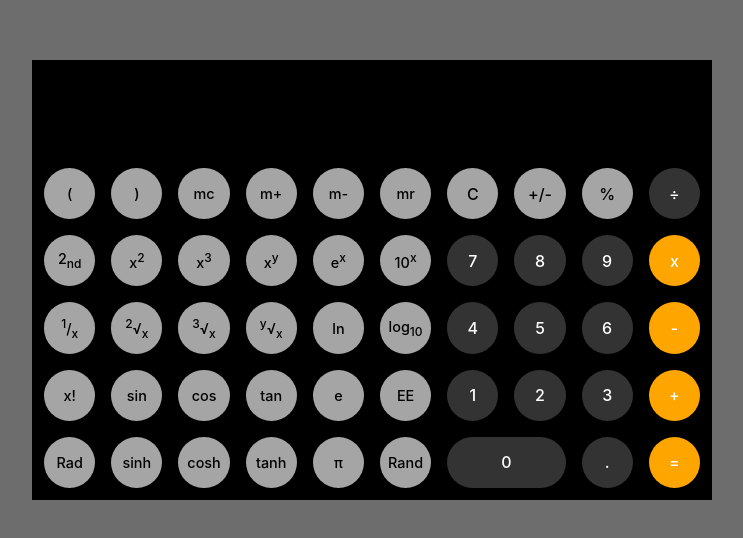
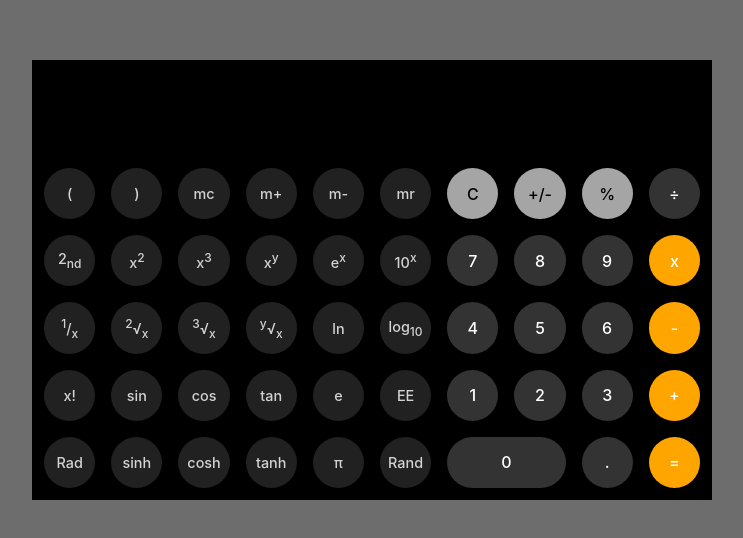
Before and after one commit to ambarbs/react-calculator, a React (Create React App) app: page / in a window 1280 px wide. Shown: the part 120-658 px from the top of the page, without its empty margins (268-1011 px from the left). Built offline with nearby package versions, Linux system fonts and the light colour scheme.

Commit message:
added history state

```diff
--- a/src/components/calculator/Calculator.js
+++ b/src/components/calculator/Calculator.js
@@ -1,37 +1,48 @@
-import React, {useState} from "react";
+import React, { useState } from 'react';
 import {
   CalculatorWrapper,
-    DisplayLabel, Grid,
+  DisplayLabel, Grid, Icon,
   KeyPadWrapper,
   KeyWrapperStandard, KeyWrapperStandardScientific,
-} from "./Calculator.styles";
-import {keys, numberWithCommas, operatorMap, scientificKeys} from "./utils";
-
+} from './Calculator.styles';
+import {
+  isCharADigit,
+  keys, numberWithCommas, operatorMap, replaceAll, scientificKeys,
+} from './utils';
+import historyImg from '../../assets/history.svg';
 
 const Calculator = () => {
-    const [displayText, setDisplayText] = useState("");
-    const [operator, setOperator] = useState('');
-    const [operand1, setOperand1] = useState('');
-    const [operand2, setOperand2] = useState('');
-    console.log("displayText ", displayText);
+  const [displayText, setDisplayText] = useState('');
+  const [items, setItems] = useState(['']);
+  const [history, setHistory] = useState([]);
+
 
   const handleClick = (e) => {
     const value = e.target.innerText;
+    const lastItem = items.slice(-1)[0];
+    let lastChar = lastItem.slice(-1);
+
     switch (value) {
       case '+':
       case '-':
       case 'x':
       case '÷':
       case '%':
-                setOperator(operatorMap[value]);
+        if( !['+', '-', 'x', '÷'].some( sign => lastChar === sign)){
+          setItems([...items, value]);
+          setDisplayText(`${items.join('')}${value}`);
+        }
         break;
-            case '=':
-                // eslint-disable-next-line no-eval
-                let val = Number(eval(`${operand1} ${operator} ${operand2}`));
-                val = val % 1 === 0 ? val : parseFloat(val.toFixed(8));
-                setDisplayText(numberWithCommas(val));
-                setOperator('');
+      case '=': {
+        let evalExpression =  replaceAll(displayText, 'x', '*');
+         evalExpression =  replaceAll(evalExpression, '÷', '/');
+        const result = eval(evalExpression).toString();
+        setDisplayText(result);
+        setItems([result]);
+        setHistory([...history, evalExpression]);
+        console.log('history = ', history);
         break;
+      }
       case '0':
       case '1':
       case '2':
@@ -42,28 +53,37 @@ const Calculator = () => {
       case '7':
       case '8':
       case '9':
+        if(isCharADigit(lastChar) || lastChar === '.'){
+          items.pop();
+          let spreadElements = [...items, `${lastItem}${value}`];
+          setDisplayText(spreadElements.join(''));
+          setItems([...spreadElements]);
+        } else {
+          setItems([...items, value])
+          setDisplayText(`${items.join('')}${value}`);
+
+        }
+        break;
       case '.':
-                if (value === '.' && displayText.includes('.')) return;
-                if (operator === '') {
-                    let s1 = `${operand1}${value}`;
-                    setOperand1(s1);
-                    setDisplayText(numberWithCommas(s1));
-                } else {
-                    let s2 = `${operand2}${value}`;
-                    setOperand2(s2);
-                    setDisplayText(numberWithCommas(s2));
+        if(!isNaN(lastItem) && !lastItem.includes('.')){
+          items.pop()
+          const spreadElements = [...items, `${lastItem}.`];
+          setItems(spreadElements);
+          setDisplayText(spreadElements.join(''));
+        } else if(['+', '-', 'x', '÷'].some( sign => lastChar === sign)) {
+          const updatedItems = [...items, '0.'];
+          setItems(updatedItems);
+          setDisplayText(updatedItems.join(''));
         }
         break;
       case 'C':
-                setOperator('');
-                setOperand1('');
-                setOperand2('');
         setDisplayText('');
+        setItems(['']);
         break;
       default:
         break;
     }
-    }
+  };
 
   const getFontSize = (text) => {
     switch (true) {
@@ -74,16 +94,20 @@ const Calculator = () => {
       default:
         return '2rem';
     }
-    }
+  };
 
   return (
     <CalculatorWrapper>
       <DisplayLabel
         fontSize={getFontSize(displayText)}
-            >{displayText}</DisplayLabel>
+      >
+        {displayText}
+      </DisplayLabel>
+
+      {/*<Icon src={historyImg} alt="history" />*/}
       <Grid>
         <KeyPadWrapper rows={6} scientific>
-                    {scientificKeys.map(key => (
+          {scientificKeys.map((key) => (
             <KeyWrapperStandardScientific
                             // super={!!key.super || !!key.sub}
               key={key.value}
@@ -93,18 +117,20 @@ const Calculator = () => {
                 handleClick(e);
               }}
             >
-                            {!!key.super || !!key.sub ? <div>
-                                {key.super && key.superPosition === 'before' &&<sup>{key.super}</sup>}
+              {!!key.super || !!key.sub ? (
+                <div>
+                  {key.super && key.superPosition === 'before' && <sup>{key.super}</sup>}
                   {key.value}
-                                {key.super && key.superPosition === 'after' &&<sup>{key.super}</sup>}
+                  {key.super && key.superPosition === 'after' && <sup>{key.super}</sup>}
                   {key.sub && <sub>{key.sub}</sub>}
-                            </div>:<div>{key.value}</div>}
+                </div>
+              ) : <div>{key.value}</div>}
 
             </KeyWrapperStandardScientific>
           ))}
         </KeyPadWrapper>
         <KeyPadWrapper rows={4}>
-                    {keys.map(key => (
+          {keys.map((key) => (
             <KeyWrapperStandard
               key={key.value}
               bgColor={key.bgColor}
--- a/src/components/calculator/utils.js
+++ b/src/components/calculator/utils.js
@@ -1,140 +1,173 @@
 export const keys = [
   {
-    value: "C",
-    bgColor: "#A5A5A5",
-    color: "black",
+    value: 'C',
+    bgColor: '#A5A5A5',
+    color: 'black',
   },
   {
-    value: "+/-",
-    bgColor: "#A5A5A5",
-    color: "black",
+    value: '+/-',
+    bgColor: '#A5A5A5',
+    color: 'black',
   },
   {
-    value: "%",
-    bgColor: "#A5A5A5",
-    color: "black",
+    value: '%',
+    bgColor: '#A5A5A5',
+    color: 'black',
   },
   {
-    value: "÷",
-    bgColor: "#333333",
-    color: "white",
+    value: '÷',
+    bgColor: '#333333',
+    color: 'white',
   },
   {
-    value: "7",
-    bgColor: "#333333",
-    color: "white",
+    value: '7',
+    bgColor: '#333333',
+    color: 'white',
   },
   {
-    value: "8",
-    bgColor: "#333333",
-    color: "white",
+    value: '8',
+    bgColor: '#333333',
+    color: 'white',
   },
   {
-    value: "9",
-    bgColor: "#333333",
-    color: "white",
+    value: '9',
+    bgColor: '#333333',
+    color: 'white',
   },
   {
-    value: "x",
-    bgColor: "orange",
-    color: "white",
+    value: 'x',
+    bgColor: 'orange',
+    color: 'white',
   },
   {
-    value: "4",
-    bgColor: "#333333",
-    color: "white",
+    value: '4',
+    bgColor: '#333333',
+    color: 'white',
   },
   {
-    value: "5",
-    bgColor: "#333333",
-    color: "white",
+    value: '5',
+    bgColor: '#333333',
+    color: 'white',
   },
   {
-    value: "6",
-    bgColor: "#333333",
-    color: "white",
+    value: '6',
+    bgColor: '#333333',
+    color: 'white',
   },
   {
-    value: "-",
-    bgColor: "orange",
-    color: "white",
+    value: '-',
+    bgColor: 'orange',
+    color: 'white',
   },
   {
-    value: "1",
-    bgColor: "#333333",
-    color: "white",
+    value: '1',
+    bgColor: '#333333',
+    color: 'white',
   },
   {
-    value: "2",
-    bgColor: "#333333",
-    color: "white",
+    value: '2',
+    bgColor: '#333333',
+    color: 'white',
   },
   {
-    value: "3",
-    bgColor: "#333333",
-    color: "white",
+    value: '3',
+    bgColor: '#333333',
+    color: 'white',
   },
   {
-    value: "+",
-    bgColor: "orange",
-    color: "white",
+    value: '+',
+    bgColor: 'orange',
+    color: 'white',
   },
   {
-    value: "0",
-    bgColor: "#333333",
-    color: "white",
+    value: '0',
+    bgColor: '#333333',
+    color: 'white',
   },
   {
-    value: ".",
-    bgColor: "#333333",
-    color: "white",
+    value: '.',
+    bgColor: '#333333',
+    color: 'white',
   },
   {
-    value: "=",
-    bgColor: "orange",
-    color: "white",
+    value: '=',
+    bgColor: 'orange',
+    color: 'white',
   },
 ];
 
 export const scientificKeys = [
-  { value: "(", bgColor: "#A5A5A5", color: "black" },
-  { value: ")", bgColor: "#A5A5A5", color: "black" },
-  { value: "mc", bgColor: "#A5A5A5", color: "black" },
-  { value: "m+", bgColor: "#A5A5A5", color: "black" },
-  { value: "m-", bgColor: "#A5A5A5", color: "black" },
-  { value: "mr", bgColor: "#A5A5A5", color: "black" },
-  { value: "2", sub: 'nd', bgColor: "#A5A5A5", color: "black" },
-  { value: "x", super: '2', superPosition: 'after',  bgColor: "#A5A5A5", color: "black" },
-  { value: "x", super: '3',  superPosition: 'after', bgColor: "#A5A5A5", color: "black" },
-  { value: "x", super: 'y',  superPosition: 'after', bgColor: "#A5A5A5", color: "black" },
-  { value: "e", super: 'x',  superPosition: 'after', bgColor: "#A5A5A5", color: "black" },
-  { value: "10", super: 'x',  superPosition: 'after', bgColor: "#A5A5A5", color: "black" },
-  { value: "/", super: '1',  superPosition: 'before', sub:'x', bgColor: "#A5A5A5", color: "black" },
-  { value: "\u221A", super: '2',  superPosition: 'before', sub:'x', bgColor: "#A5A5A5", color: "black" },
-  { value: "\u221A", super: '3',  superPosition: 'before', sub:'x', bgColor: "#A5A5A5", color: "black" },
-  { value: "\u221A", super: 'y', superPosition: 'before', sub:'x',bgColor: "#A5A5A5", color: "black" },
-  { value: "ln", bgColor: "#A5A5A5", color: "black" },
-  { value: "log", sub: '10', bgColor: "#A5A5A5", color: "black" },
-  { value: "x!", bgColor: "#A5A5A5", color: "black" },
-  { value: "sin", bgColor: "#A5A5A5", color: "black" },
-  { value: "cos", bgColor: "#A5A5A5", color: "black" },
-  { value: "tan", bgColor: "#A5A5A5", color: "black" },
-  { value: "e", bgColor: "#A5A5A5", color: "black" },
-  { value: "EE", bgColor: "#A5A5A5", color: "black" },
-  { value: "Rad", bgColor: "#A5A5A5", color: "black" },
-  { value: "sinh", bgColor: "#A5A5A5", color: "black" },
-  { value: "cosh", bgColor: "#A5A5A5", color: "black" },
-  { value: "tanh", bgColor: "#A5A5A5", color: "black" },
-  { value: "\u03C0", bgColor: "#A5A5A5", color: "black" },
-  { value: "Rand", bgColor: "#A5A5A5", color: "black" },
+  { value: '(', bgColor: '#212121', color: 'lightgrey' },
+  { value: ')', bgColor: '#212121', color: 'lightgrey' },
+  { value: 'mc', bgColor: '#212121', color: 'lightgrey' },
+  { value: 'm+', bgColor: '#212121', color: 'lightgrey' },
+  { value: 'm-', bgColor: '#212121', color: 'lightgrey' },
+  { value: 'mr', bgColor: '#212121', color: 'lightgrey' },
+  {
+    value: '2', sub: 'nd', bgColor: '#212121', color: 'lightgrey',
+  },
+  {
+    value: 'x', super: '2', superPosition: 'after', bgColor: '#212121', color: 'lightgrey',
+  },
+  {
+    value: 'x', super: '3', superPosition: 'after', bgColor: '#212121', color: 'lightgrey',
+  },
+  {
+    value: 'x', super: 'y', superPosition: 'after', bgColor: '#212121', color: 'lightgrey',
+  },
+  {
+    value: 'e', super: 'x', superPosition: 'after', bgColor: '#212121', color: 'lightgrey',
+  },
+  {
+    value: '10', super: 'x', superPosition: 'after', bgColor: '#212121', color: 'lightgrey',
+  },
+  {
+    value: '/', super: '1', superPosition: 'before', sub: 'x', bgColor: '#212121', color: 'lightgrey',
+  },
+  {
+    value: '\u221A', super: '2', superPosition: 'before', sub: 'x', bgColor: '#212121', color: 'lightgrey',
+  },
+  {
+    value: '\u221A', super: '3', superPosition: 'before', sub: 'x', bgColor: '#212121', color: 'lightgrey',
+  },
+  {
+    value: '\u221A', super: 'y', superPosition: 'before', sub: 'x', bgColor: '#212121', color: 'lightgrey',
+  },
+  { value: 'ln', bgColor: '#212121', color: 'lightgrey' },
+  {
+    value: 'log', sub: '10', bgColor: '#212121', color: 'lightgrey',
+  },
+  { value: 'x!', bgColor: '#212121', color: 'lightgrey' },
+  { value: 'sin', bgColor: '#212121', color: 'lightgrey' },
+  { value: 'cos', bgColor: '#212121', color: 'lightgrey' },
+  { value: 'tan', bgColor: '#212121', color: 'lightgrey' },
+  { value: 'e', bgColor: '#212121', color: 'lightgrey' },
+  { value: 'EE', bgColor: '#212121', color: 'lightgrey' },
+  { value: 'Rad', bgColor: '#212121', color: 'lightgrey' },
+  { value: 'sinh', bgColor: '#212121', color: 'lightgrey' },
+  { value: 'cosh', bgColor: '#212121', color: 'lightgrey' },
+  { value: 'tanh', bgColor: '#212121', color: 'lightgrey' },
+  { value: '\u03C0', bgColor: '#212121', color: 'lightgrey' },
+  { value: 'Rand', bgColor: '#212121', color: 'lightgrey' },
 ];
 export const operatorMap = {
-  "+": "+",
-  "-": "-",
-  "÷": "/",
-  x: "*",
-  "%": "%",
+  '+': '+',
+  '-': '-',
+  '÷': '/',
+  x: '*',
+  '%': '%',
 };
 
-export const numberWithCommas = (x) =>
-  x.toString().replace(/\B(?=(\d{3})+(?!\d))/g, ",");
+export const numberWithCommas = (x) => x.toString().replace(/\B(?=(\d{3})+(?!\d))/g, ',');
+
+export const isCharADigit = char => char && char >= 0 && char <= 10;
+
+/**
+ *
+ * @param str
+ * @param find
+ * @param replace
+ * @returns {void | string | *}
+ */
+export const replaceAll = (str, find, replace) =>
+   str.replace(new RegExp(find, 'g'), replace);
```
Also changed, not shown: src/components/calculator/Calculator.styles.js (+6 -1 lines), src/assets/history.svg (added). Lines whose indentation alone changed are shown as unchanged.
